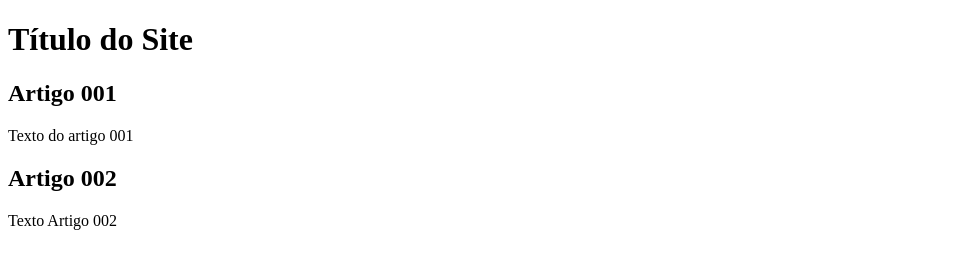
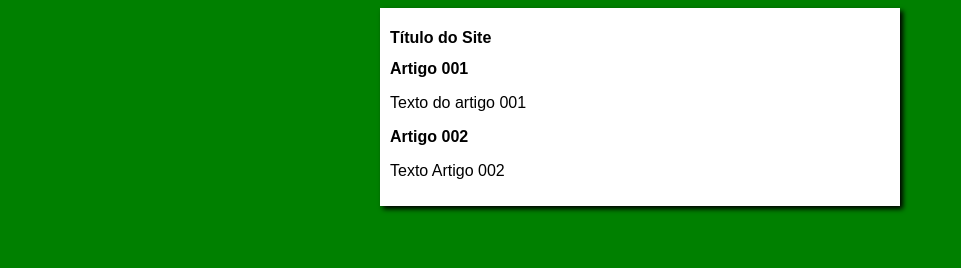
Before and after one commit to nicolasaugustoo/projeto-site, a plain HTML site: page index.html in a window 1280 px wide. Shown: the whole page, without its empty margins (0-961 px from the left). Drawn offline with Linux system fonts and the light colour scheme.

Commit message:
iniciei o design

```diff
--- /dev/null
+++ b/estilo/style.css
@@ -0,0 +1,17 @@
+* {
+    font-family: Arial, Helvetica, sans-serif;
+    font-size: 16px;
+}
+
+body {
+    background-color: green;
+
+}
+
+main {
+    background-color: white;
+    width: 500px;
+    margin: auto;
+    padding: 10px;
+    box-shadow: 3px 3px 5px black;
+}
--- a/index.html
+++ b/index.html
@@ -4,6 +4,7 @@
     <meta charset="UTF-8">
     <meta name="viewport" content="width=device-width, initial-scale=1.0">
     <title>Título do site</title>
+    <link rel="stylesheet" href="estilo/style.css">
 </head>
 <body>
     <main>
```
